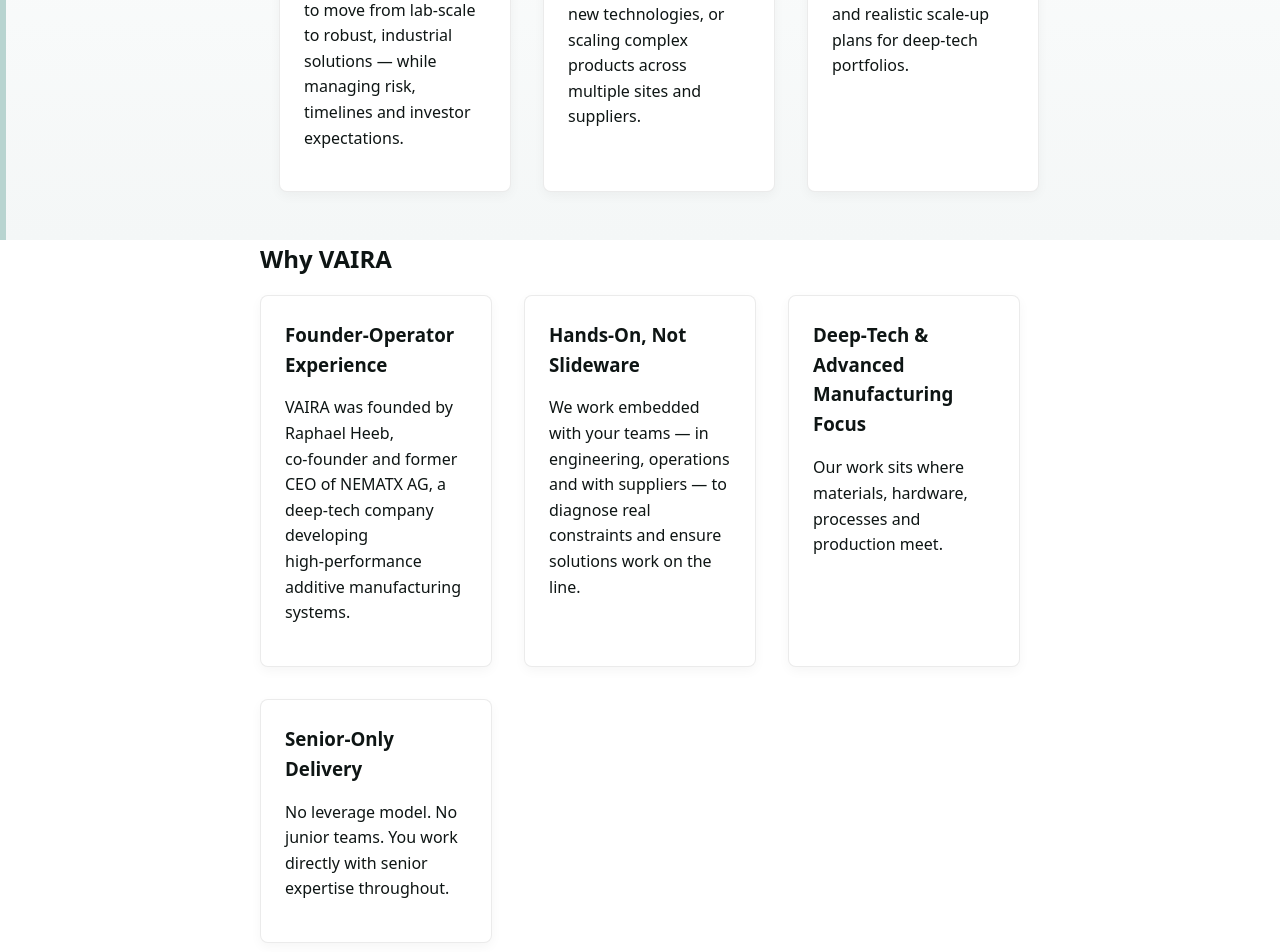
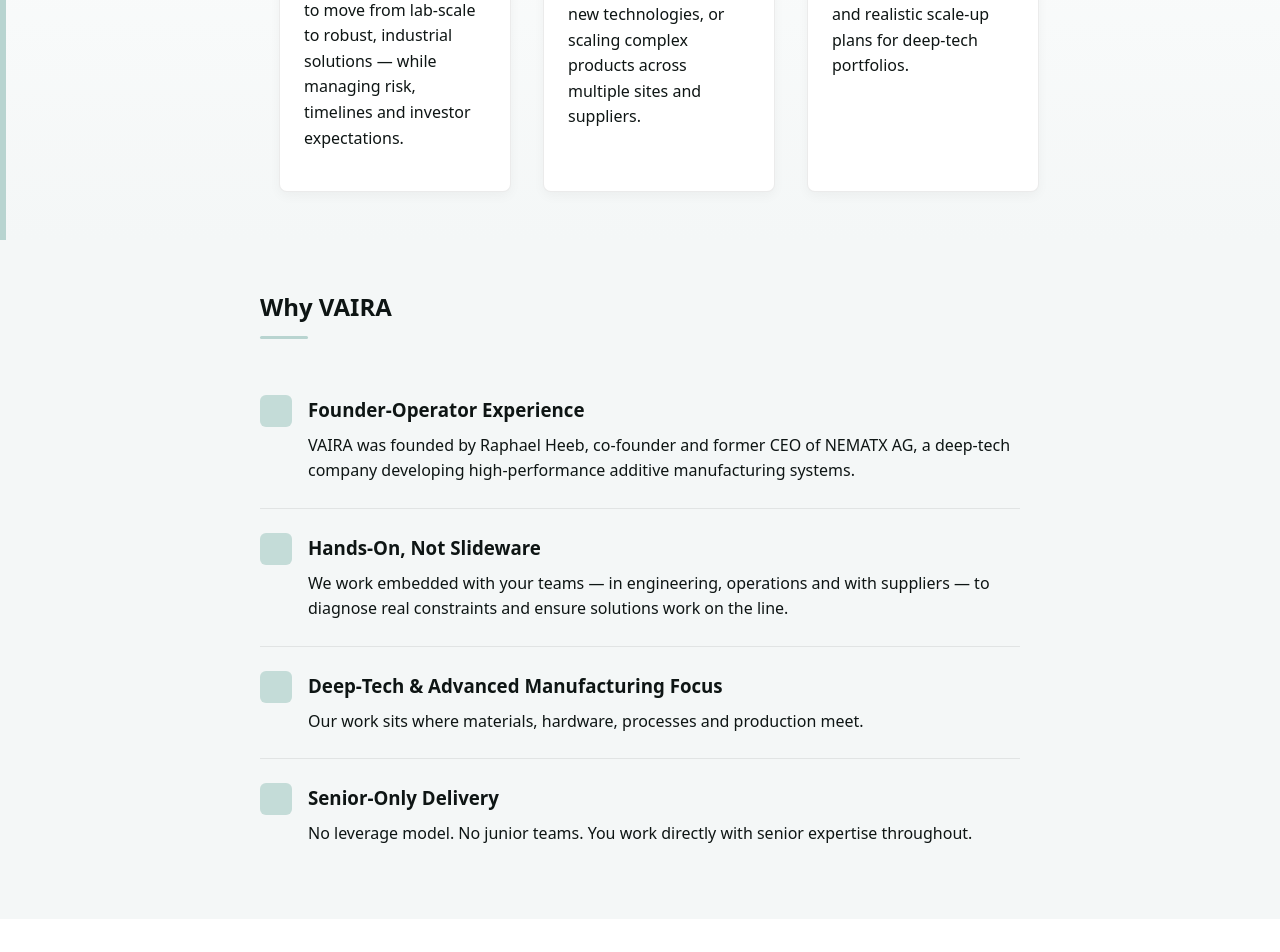
Before and after one commit to raphaelheeb/vaira-advisory, a Jekyll site: the page built from index.html, in a window 1280 px wide. Shown: the part 1494-2446 px from the top of the page. Built offline with Jekyll 4.4.1, drawn with Linux system fonts in a browser that asks for light colours; grey boxes are pictures that could not be loaded.

Commit message:
Update index.html

```diff
--- a/index.html
+++ b/index.html
@@ -88,7 +88,8 @@
   </section>
 
   <!-- ================= WHO WE WORK WITH ================= -->
-  <section class="section section--gradient section--accent-left" id="who-we-work-with">
+
+<section class="section section--gradient section--accent-left" id="who-we-work-with">
     <div class="content-wrapper wrapper--narrow">
       <h2>Who We Work With</h2>
 
@@ -120,33 +121,58 @@
     </div>
   </section>
 
-  <!-- ================= WHY VAIRA ================= -->
+ <!-- ================= WHY VAIRA ================= -->
+<section id="why-vaira" class="section section--alt">
+  <div class="content-wrapper wrapper--narrow">
+    <h2>Why VAIRA</h2>
 
-<div class="content-wrapper wrapper--narrow">
-  <h2>Why VAIRA</h2>
+    <div class="why-grid">
 
-  <div class="card-grid">
-    <article class="card">
-      <h3>Founder‑Operator Experience</h3>
-      <p>VAIRA was founded by Raphael Heeb, co‑founder and former CEO of NEMATX AG, a deep‑tech company developing high‑performance additive manufacturing systems.</p>
-    </article>
+      <div class="feature-block">
+        <div class="feature-block-icon"></div>
+        <div>
+          <h3>Founder‑Operator Experience</h3>
+          <p>
+            VAIRA was founded by Raphael Heeb, co‑founder and former CEO of NEMATX AG, a deep‑tech company
+            developing high‑performance additive manufacturing systems.
+          </p>
+        </div>
+      </div>
 
-    <article class="card">
-      <h3>Hands‑On, Not Slideware</h3>
-      <p>We work embedded with your teams — in engineering, operations and with suppliers — to diagnose real constraints and ensure solutions work on the line.</p>
-    </article>
+      <div class="feature-block">
+        <div class="feature-block-icon"></div>
+        <div>
+          <h3>Hands‑On, Not Slideware</h3>
+          <p>
+            We work embedded with your teams — in engineering, operations and with suppliers — to diagnose
+            real constraints and ensure solutions work on the line.
+          </p>
+        </div>
+      </div>
 
-    <article class="card">
-      <h3>Deep‑Tech & Advanced Manufacturing Focus</h3>
-      <p>Our work sits where materials, hardware, processes and production meet.</p>
-    </article>
+      <div class="feature-block">
+        <div class="feature-block-icon"></div>
+        <div>
+          <h3>Deep‑Tech & Advanced Manufacturing Focus</h3>
+          <p>
+            Our work sits where materials, hardware, processes and production meet.
+          </p>
+        </div>
+      </div>
 
-    <article class="card">
-      <h3>Senior‑Only Delivery</h3>
-      <p>No leverage model. No junior teams. You work directly with senior expertise throughout.</p>
-    </article>
+      <div class="feature-block">
+        <div class="feature-block-icon"></div>
+        <div>
+          <h3>Senior‑Only Delivery</h3>
+          <p>
+            No leverage model. No junior teams. You work directly with senior expertise throughout.
+          </p>
+        </div>
+      </div>
+
+    </div>
   </div>
-</div>
+</section>
 
   <!-- ================= HOW WE WORK (SPLIT) ================= -->
   <section class="section" id="how-we-work">
```
